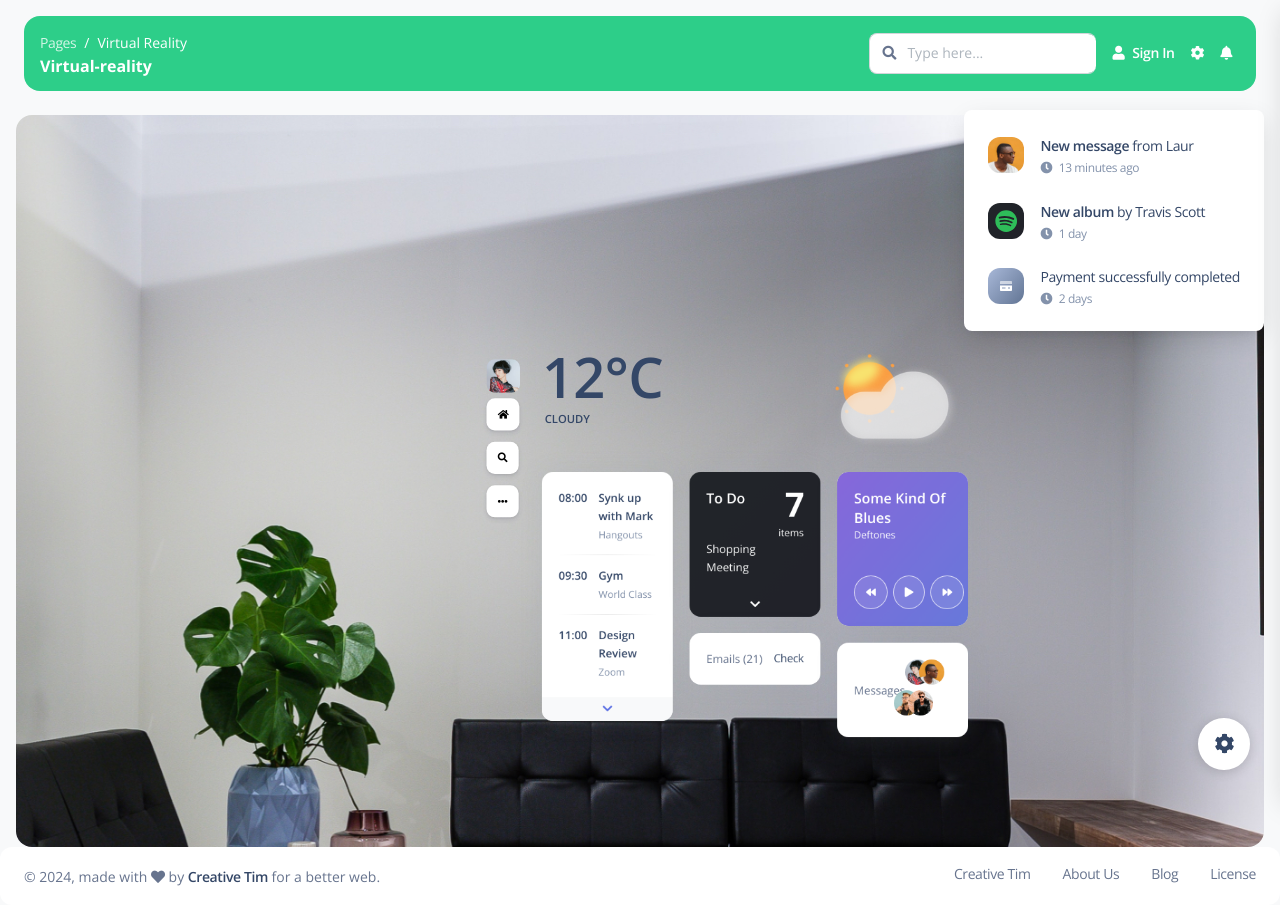
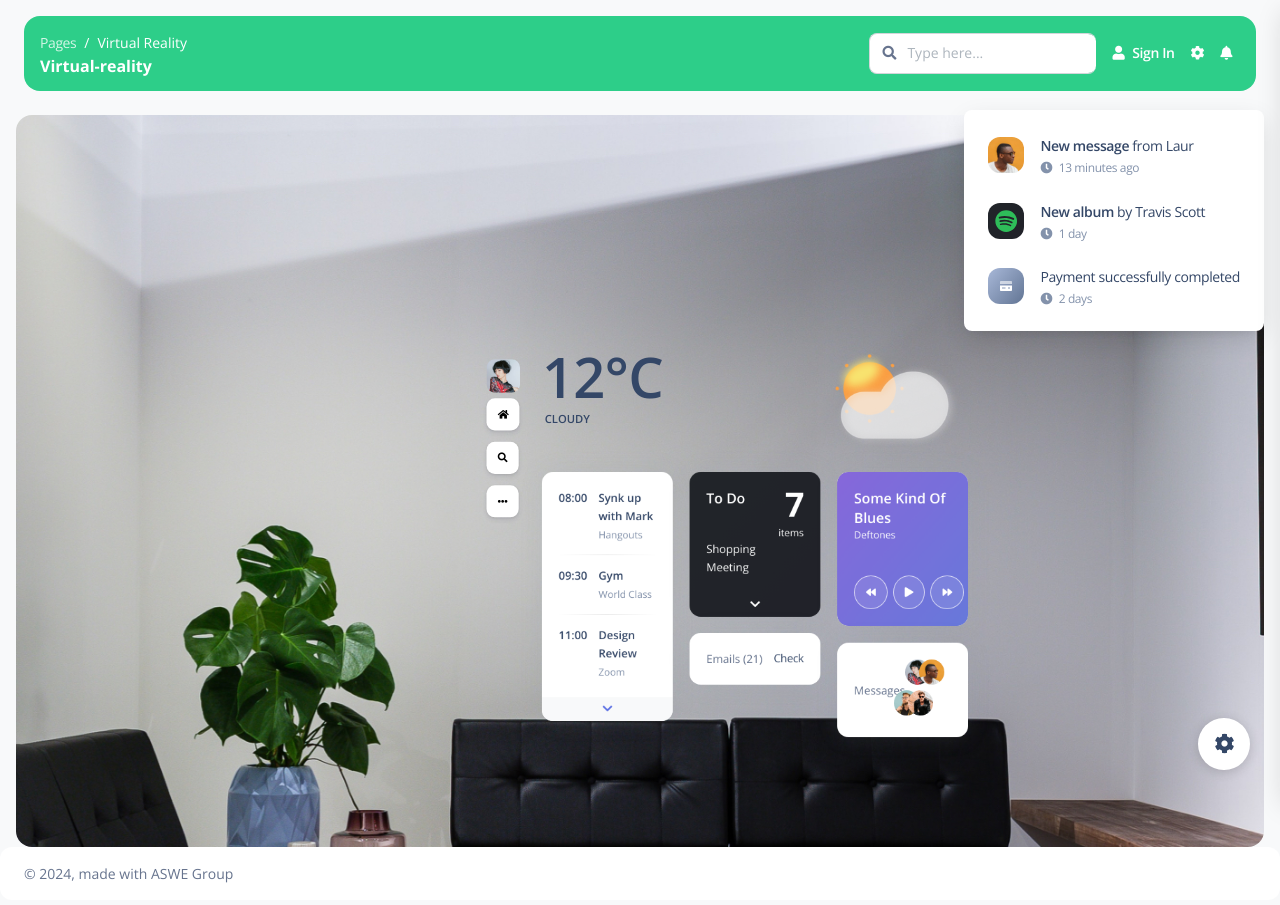
Before and after one commit to KKKZOZ/smart-meeting-transcript-system, a Vue app in the folder frontend/: page /virtual-reality in a window 1280 px wide. Built offline with nearby package versions, Linux system fonts and the light colour scheme; grey boxes are pictures that could not be loaded.

Commit message:
refactor(frontend): clean unnecessary elements
- Fixes #12

```diff
--- a/frontend/public/index.html
+++ b/frontend/public/index.html
@@ -16,6 +16,7 @@ Coded by www.creative-tim.com
 <!doctype html>
 
 <html lang="">
+
 <head>
   <meta charset="utf-8" />
 
@@ -25,24 +26,15 @@ Coded by www.creative-tim.com
 
   <link rel="icon" href="<%= BASE_URL %>favicon.png" />
 
-    <title>Vue Argon Dashboard 2 by Creative Tim</title>
+  <title>Smart Meeting Transcript System</title>
 
-    <link
-      href="https://fonts.googleapis.com/css?family=Open+Sans:300,400,600,700"
-      rel="stylesheet"
-    />
+  <link href="https://fonts.googleapis.com/css?family=Open+Sans:300,400,600,700" rel="stylesheet" />
 
   <!-- Font Awesome Icons -->
 
-    <script
-      src="https://kit.fontawesome.com/42d5adcbca.js"
-      crossorigin="anonymous"
-    ></script>
+  <script src="https://kit.fontawesome.com/42d5adcbca.js" crossorigin="anonymous"></script>
 
-    <link
-      rel="stylesheet"
-      href="https://cdnjs.cloudflare.com/ajax/libs/font-awesome/5.15.1/css/all.min.css"
-    />
+  <link rel="stylesheet" href="https://cdnjs.cloudflare.com/ajax/libs/font-awesome/5.15.1/css/all.min.css" />
 
   <script async defer src="https://buttons.github.io/buttons.js"></script>
 </head>
@@ -59,4 +51,5 @@ Coded by www.creative-tim.com
 
   <!-- built files will be auto injected -->
 </body>
+
 </html>
--- a/frontend/src/examples/Footer.vue
+++ b/frontend/src/examples/Footer.vue
@@ -12,52 +12,10 @@
                         :class="store.state.isRTL ? 'text-lg-end' : 'text-lg-start'"
                     >
                         ©
-                        {{ new Date().getFullYear() }}, made with <i class="fa fa-heart"></i> by
-                        <a
-                            href="https://www.creative-tim.com"
-                            class="font-weight-bold"
-                            target="_blank"
-                            >Creative Tim</a
-                        >
-                        for a better web.
+                        {{ new Date().getFullYear() }}, made with ASWE Group
                     </div>
                 </div>
-                <div class="col-lg-6">
-                    <ul class="nav nav-footer justify-content-center justify-content-lg-end">
-                        <li class="nav-item">
-                            <a
-                                href="https://www.creative-tim.com"
-                                class="nav-link text-muted"
-                                target="_blank"
-                                >Creative Tim</a
-                            >
-                        </li>
-                        <li class="nav-item">
-                            <a
-                                href="https://www.creative-tim.com/presentation"
-                                class="nav-link text-muted"
-                                target="_blank"
-                                >About Us</a
-                            >
-                        </li>
-                        <li class="nav-item">
-                            <a
-                                href="https://www.creative-tim.com/blog"
-                                class="nav-link text-muted"
-                                target="_blank"
-                                >Blog</a
-                            >
-                        </li>
-                        <li class="nav-item">
-                            <a
-                                href="https://www.creative-tim.com/license"
-                                class="nav-link pe-0 text-muted"
-                                target="_blank"
-                                >License</a
-                            >
-                        </li>
-                    </ul>
-                </div>
+                <div class="col-lg-6"> </div>
             </div>
         </div>
     </footer>
--- a/frontend/src/examples/PageLayout/Navbar.vue
+++ b/frontend/src/examples/PageLayout/Navbar.vue
@@ -26,7 +26,7 @@
                 class="navbar-brand font-weight-bolder ms-lg-0 ms-3"
                 :class="darkMode ? 'text-black' : 'text-white'"
                 to="/"
-                >Argon Dashboard 2</router-link
+                >Smart Meeting Transcript System</router-link
             >
             <button
                 class="shadow-none navbar-toggler ms-2"
--- a/frontend/src/examples/Sidenav/SidenavList.vue
+++ b/frontend/src/examples/Sidenav/SidenavList.vue
@@ -4,7 +4,6 @@
     import { useStore } from 'vuex';
 
     import SidenavItem from './SidenavItem.vue';
-    import SidenavCard from './SidenavCard.vue';
 
     const store = useStore();
     const isRTL = computed(() => store.state.isRTL);
@@ -42,7 +41,7 @@
                 </sidenav-item>
             </li>
 
-            <li class="nav-item">
+            <!-- <li class="nav-item">
                 <sidenav-item
                     to="/new-page"
                     :class="getRoute() === 'new-page' ? 'active' : ''"
@@ -52,7 +51,7 @@
                         <i class="ni ni-calendar-grid-58 text-warning text-sm opacity-10"></i>
                     </template>
                 </sidenav-item>
-            </li>
+            </li> -->
 
             <li class="nav-item">
                 <sidenav-item
@@ -90,7 +89,7 @@
                 </sidenav-item>
             </li>
 
-            <li class="nav-item">
+            <!-- <li class="nav-item">
                 <sidenav-item
                     to="/billing"
                     :class="getRoute() === 'billing' ? 'active' : ''"
@@ -100,9 +99,9 @@
                         <i class="ni ni-credit-card text-success text-sm opacity-10"></i>
                     </template>
                 </sidenav-item>
-            </li>
+            </li> -->
 
-            <li class="nav-item">
+            <!-- <li class="nav-item">
                 <sidenav-item
                     to="/virtual-reality"
                     :class="getRoute() === 'virtual-reality' ? 'active' : ''"
@@ -112,7 +111,7 @@
                         <i class="ni ni-app text-info text-sm opacity-10"></i>
                     </template>
                 </sidenav-item>
-            </li>
+            </li> -->
 
             <!-- <li class="nav-item">
         <sidenav-item to="/rtl-page" :class="getRoute() === 'rtl-page' ? 'active' : ''" navText="RTL">
@@ -178,7 +177,7 @@
         </ul>
     </div>
 
-    <div class="pt-3 mx-3 mt-3 sidenav-footer">
+    <!-- <div class="pt-3 mx-3 mt-3 sidenav-footer">
         <sidenav-card
             :card="{
                 title: 'Need Help?',
@@ -197,5 +196,5 @@
                 ],
             }"
         />
-    </div>
+    </div> -->
 </template>
--- a/frontend/src/examples/Sidenav/index.vue
+++ b/frontend/src/examples/Sidenav/index.vue
@@ -2,8 +2,8 @@
     import { computed } from 'vue';
     import { useStore } from 'vuex';
     import SidenavList from './SidenavList.vue';
-    import logo from '@/assets/img/logo-ct-dark.png';
-    import logoWhite from '@/assets/img/logo-ct.png';
+    // import logo from '@/assets/img/logo-ct-dark.png';
+    // import logoWhite from '@/assets/img/logo-ct.png';
 
     const store = useStore();
     const isRTL = computed(() => store.state.isRTL);
@@ -32,13 +32,13 @@
             ></i>
 
             <router-link class="m-0 navbar-brand" to="/">
-                <img
+                <!-- <img
                     :src="darkMode || sidebarType === 'bg-default' ? logoWhite : logo"
-                    class="navbar-brand-img h-100"
+                    class="navbar-brand-img h-50"
                     alt="main_logo"
-                />
+                /> -->
 
-                <span class="ms-2 font-weight-bold me-2">Argon Dashboard 2</span>
+                <span class="ms-2 font-weight-bold me-2">Smart Meeting Transcript Sys</span>
             </router-link>
         </div>
 
--- a/frontend/src/views/components/DeveloperCard.vue
+++ b/frontend/src/views/components/DeveloperCard.vue
@@ -5,7 +5,7 @@
                 <div class="col-lg-6 mb-lg-0 mb-4">
                     <div class="d-flex flex-column h-100">
                         <p class="mb-1 pt-2 text-bold">بناها المطورون</p>
-                        <h5 class="font-weight-bolder">Argon Dashboard 2</h5>
+                        <h5 class="font-weight-bolder">Smart Meeting Transcript System</h5>
                         <p class="mb-5">
                             من الألوان والبطاقات والطباعة إلى العناصر المعقدة ، ستجد الوثائق
                             الكاملة.
```
Also changed, not shown: frontend/package.json (+8 -9 lines), 1 other file (tests, documents, lock files or other folders). Lines whose indentation alone changed are shown as unchanged.
